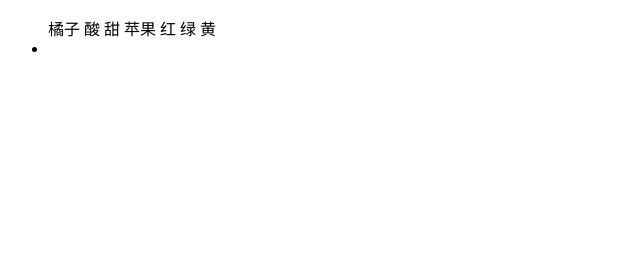
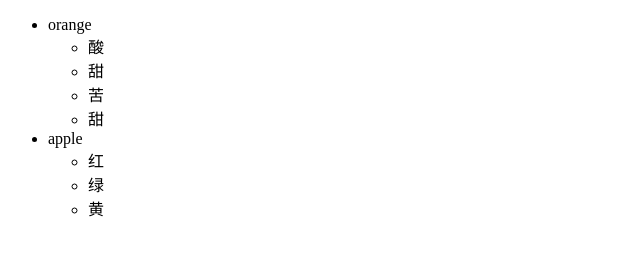
Before and after one commit to zhufengzhufeng/angular12, a plain HTML site: page first/5.ng-repeat1.html in a window 1280 px wide. Shown: the whole page, without its empty margins (0-640 px from the left). Drawn offline with nearby package versions, Linux system fonts and the light colour scheme.

Commit message:
循环对象

```diff
--- a/first/5.ng-repeat1.html
+++ b/first/5.ng-repeat1.html
@@ -7,16 +7,13 @@
 <body>
 <div ng-controller="myCtrl">
     <ul>
-        橘子
-            酸
-            甜
-        苹果
-            红
-            绿
-            黄
-        <li >
-
-        </li>
+        <li ng-repeat="val in arrs track by $index">
+        {{val.name}}
+        <ul>
+            <!--默认是按照值来遍历，所以不能有重复，根据唯一$index来进行遍历-->
+            <li ng-repeat="v in val.type track by $index">{{v}}</li>
+        </ul>
+    </li>
     </ul>
 </div>
 <script src="node_modules/angular/angular.js"></script>
@@ -24,7 +21,10 @@
     //一切从模块开始
     var app = angular.module('ngModule',[]);
     app.controller('myCtrl',['$scope',function ($scope) {
-        $scope.arrs = [{name:'orange',type:['酸','甜']},{name:'apple',type:['红','绿','黄']}];
+        $scope.arrs = [
+            {name:'orange',type:['酸','甜','苦','甜']},
+            {name:'apple',type:['红','绿','黄']}
+        ];
     }]);
 </script>
 </body>
```
Also changed, not shown: first/5.ng-repeat-obj.html (added, +22 -0 lines), first/test.js (added, +10 -0 lines).
